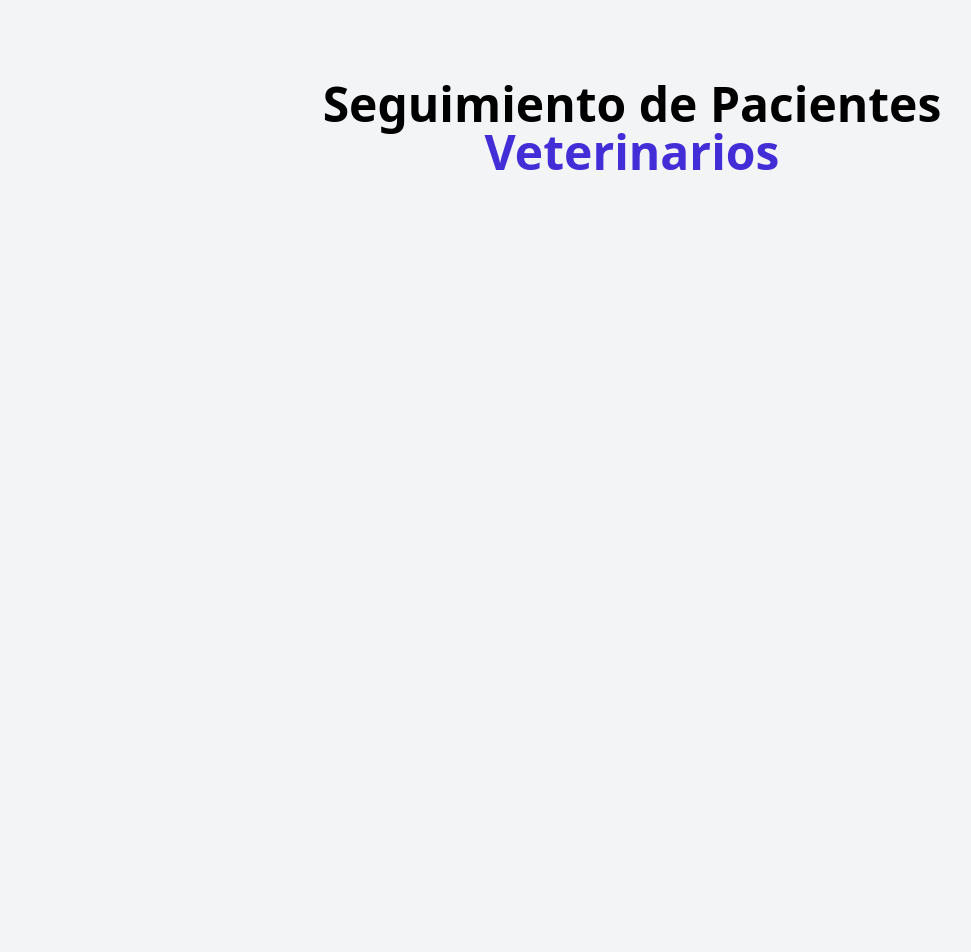
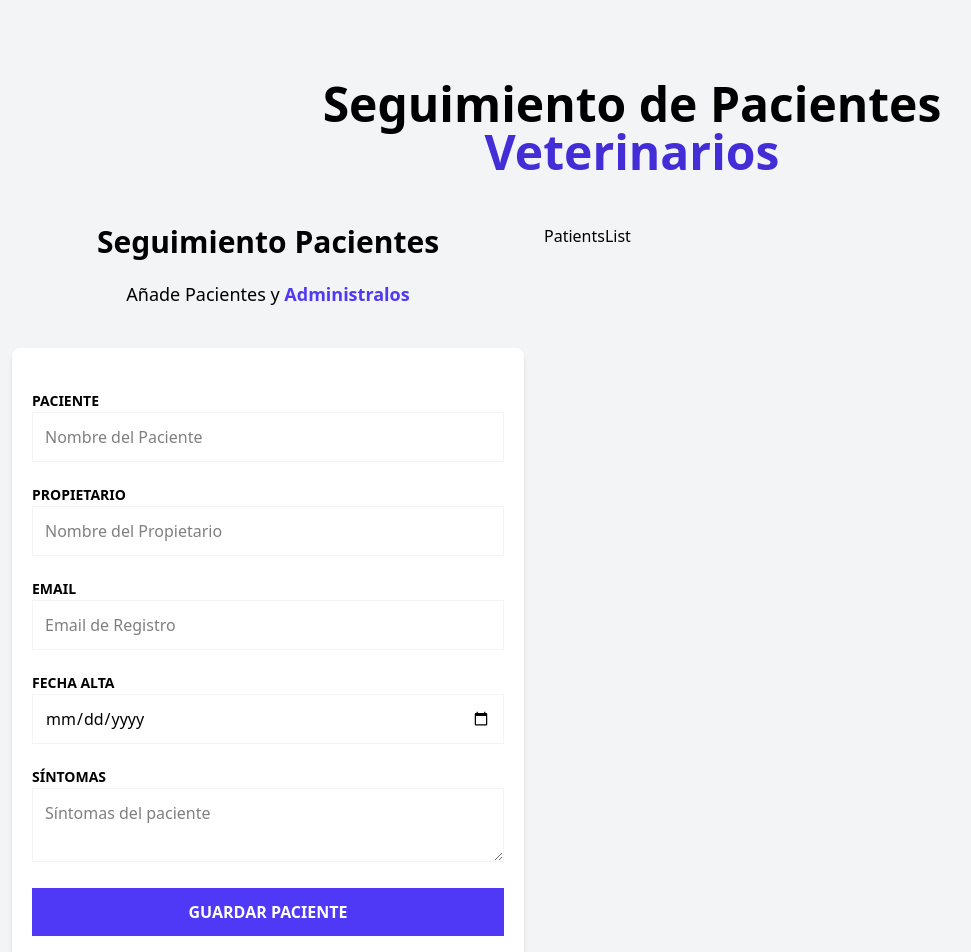
Before and after one commit to AndreF-525/patients-control, a React (Vite) app: page / in a window 1280 px wide. Shown: the top 952 px of the page, without its empty margins (8-979 px from the left). Before the commit the page ends 880 px from the top, so only its background shows below. Built offline with nearby package versions, Linux system fonts and the light colour scheme.

Commit message:
Formulario, otros componentes y React Hook Form

```diff
--- a/package.json
+++ b/package.json
@@ -13,6 +13,7 @@
     "@tailwindcss/vite": "^4.1.11",
     "react": "^19.1.0",
     "react-dom": "^19.1.0",
+    "react-hook-form": "^7.61.1",
     "tailwindcss": "^4.1.11"
   },
   "devDependencies": {
--- a/src/App.tsx
+++ b/src/App.tsx
@@ -1,3 +1,5 @@
+import PatientsForm from "./components/PatientsForm"
+import PatientsList from "./components/PatientsList"
 
 
 function App() {
@@ -9,6 +11,11 @@
           Seguimiento de Pacientes {''}
           <span className="text-indigo-700">Veterinarios</span>
         </h1>
+
+        <div className="mt-12 md:flex">
+          <PatientsForm />
+          <PatientsList/>
+        </div>
       </div>
     </>
   )
--- /dev/null
+++ b/src/components/Error.tsx
@@ -0,0 +1,8 @@
+
+export default function Error({children} : {children : React.ReactNode}) {
+  return (
+    <p className="text-center my-4 bg-red-600 text-white font-bold uppercase p-3 text-sm">
+      {children}
+    </p>
+  )
+}
--- /dev/null
+++ b/src/components/PatientsForm.tsx
@@ -0,0 +1,100 @@
+import { useForm } from 'react-hook-form'
+import Error from './Error'
+
+export default function PatientsForm() {
+
+  const { register, handleSubmit, formState : {errors} } = useForm()
+
+  const registerPatient = () => {
+    console.log('Nuevo paciente')
+  }
+
+  return (
+    <div className="md:w-1/2 lg:w-2/5 mx-5">
+        <h2 className="font-black text-3xl text-center">Seguimiento Pacientes</h2>
+
+        <p className="text-lg mt-5 text-center mb-10">
+            Añade Pacientes y {''}
+            <span className="text-indigo-600 font-bold">Administralos</span>
+        </p>
+
+        <form
+            className="bg-white shadow-md rounded-lg py-10 px-5 mb-10"
+            noValidate
+            onSubmit={handleSubmit(registerPatient)} //Así es con React Hook Form, una función dentro de otra función
+        >
+              <div className="mb-5">
+                  <label htmlFor="name" className="text-sm uppercase font-bold">
+                      Paciente
+                  </label>
+                  <input
+                      id="name"
+                      className="w-full p-3  border border-gray-100"
+                      type="text"
+                      placeholder="Nombre del Paciente"
+                      {...register('name', {
+                        required: 'El nombre es obligatorio'
+                      })}
+                  />
+                  {errors.name && (
+                    <Error>
+                    {errors.name?.message as string}
+                  </Error>
+                  )}
+              </div>
+
+              <div className="mb-5">
+                <label htmlFor="caretaker" className="text-sm uppercase font-bold">
+                    Propietario
+                </label>
+                <input
+                    id="caretaker"
+                    className="w-full p-3  border border-gray-100"
+                    type="text"
+                    placeholder="Nombre del Propietario"
+                />
+              </div>
+
+            <div className="mb-5">
+              <label htmlFor="email" className="text-sm uppercase font-bold">
+                  Email
+              </label>
+              <input
+                  id="email"
+                  className="w-full p-3  border border-gray-100"
+                  type="email"
+                  placeholder="Email de Registro"
+              />
+            </div>
+
+            <div className="mb-5">
+                <label htmlFor="date" className="text-sm uppercase font-bold">
+                    Fecha Alta
+                </label>
+                <input
+                    id="date"
+                    className="w-full p-3  border border-gray-100"
+                    type="date"
+                />
+            </div>
+
+            <div className="mb-5">
+                <label htmlFor="symptoms" className="text-sm uppercase font-bold">
+                Síntomas
+                </label>
+                <textarea
+                    id="symptoms"
+                    className="w-full p-3  border border-gray-100"
+                    placeholder="Síntomas del paciente"
+                ></textarea>
+            </div>
+
+            <input
+                type="submit"
+                className="bg-indigo-600 w-full p-3 text-white uppercase font-bold hover:bg-indigo-700 cursor-pointer transition-colors"
+                value='Guardar Paciente'
+            />
+        </form>
+    </div>
+  )
+}
--- /dev/null
+++ b/src/components/PatientsList.tsx
@@ -0,0 +1,6 @@
+
+export default function PatientsList() {
+  return (
+    <div>PatientsList</div>
+  )
+}
```
Also changed, not shown: 1 other file (tests, documents, lock files or other folders).
